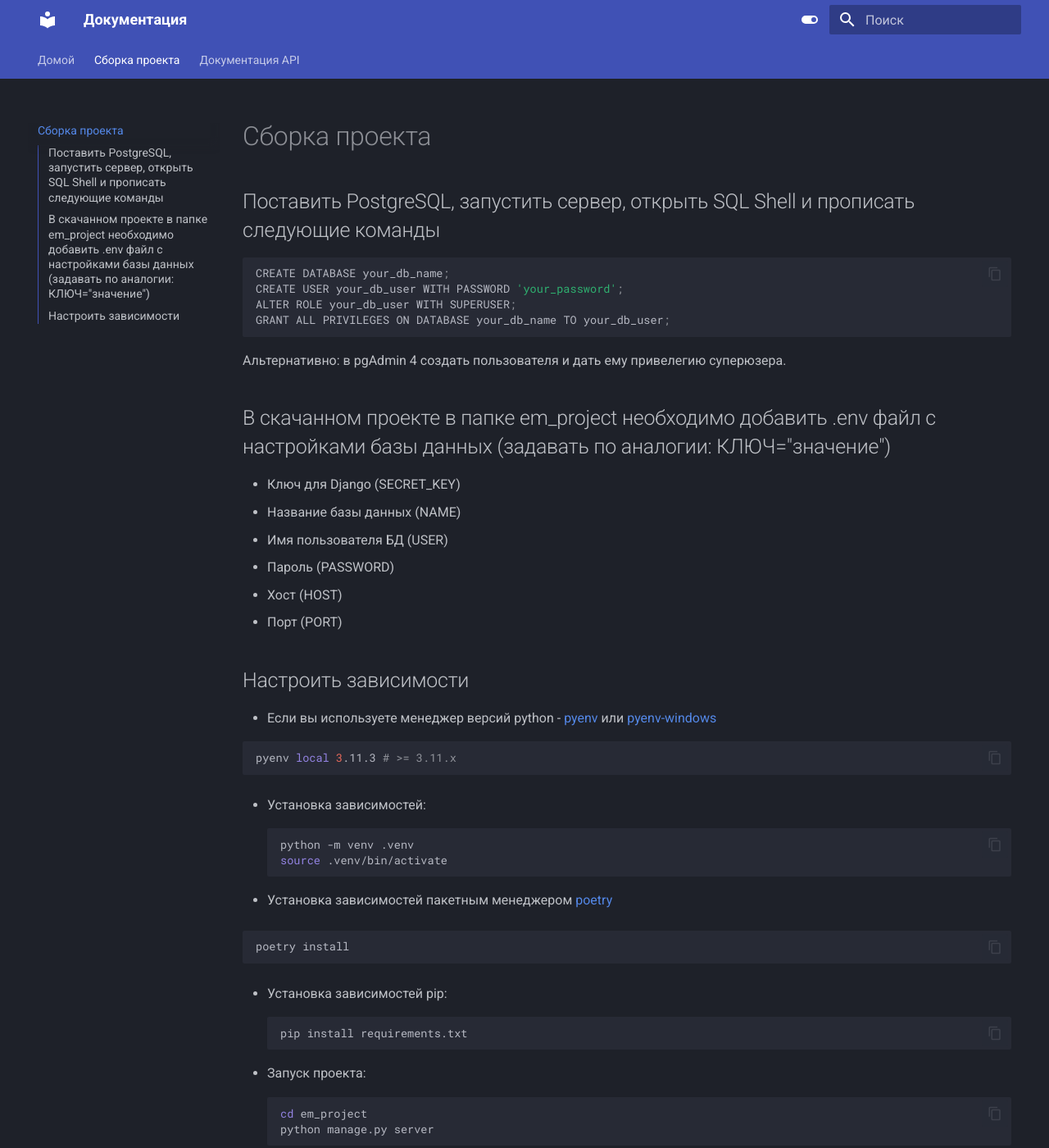
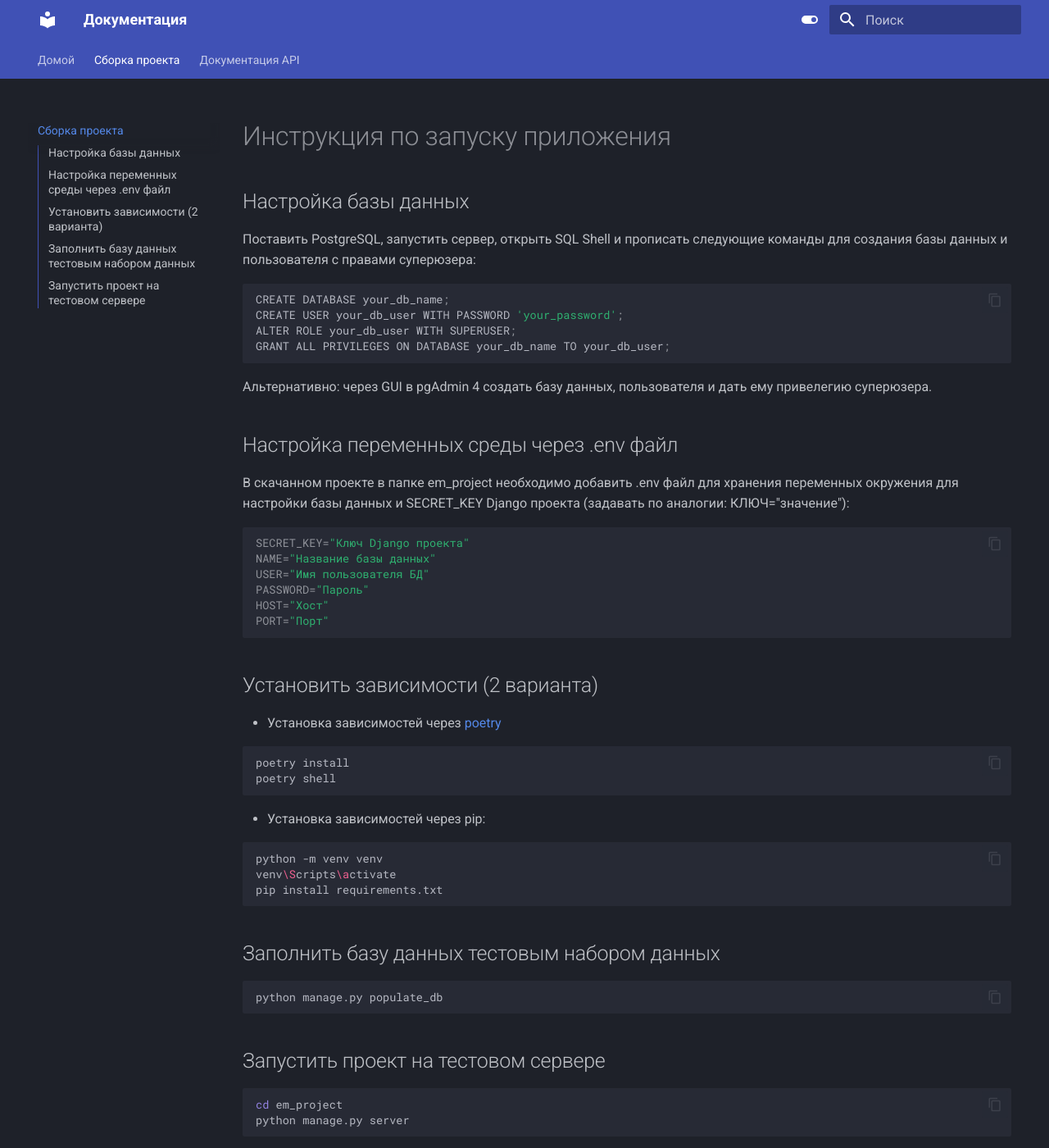
Before and after one commit to den13boec/emphasoft_project, an MkDocs documentation site: the page built from docs/run.md, in a window 1280 px wide and 1400 px high. Shown: the whole window at 82% size. Built offline with MkDocs 1.6.1 and Material for MkDocs 9.7.7, drawn with Linux system fonts in a browser that asks for light colours; some of the changed text lies outside the part shown.

Commit message:
Updated run.md

````diff
--- a/docs/run.md
+++ b/docs/run.md
@@ -1,61 +1,57 @@
-# Сборка проекта
+# Инструкция по запуску приложения
 
-## Поставить PostgreSQL, запустить сервер, открыть SQL Shell и прописать следующие команды
+## Настройка базы данных
 
-   ```shell
-   CREATE DATABASE your_db_name;
-   CREATE USER your_db_user WITH PASSWORD 'your_password';
-   ALTER ROLE your_db_user WITH SUPERUSER;
-   GRANT ALL PRIVILEGES ON DATABASE your_db_name TO your_db_user;
-   ```
+Поставить PostgreSQL, запустить сервер, открыть SQL Shell и прописать следующие команды для создания базы данных и пользователя с правами суперюзера:
 
-Альтернативно: в pgAdmin 4 создать пользователя и дать ему привелегию суперюзера.
+```shell
+CREATE DATABASE your_db_name;
+CREATE USER your_db_user WITH PASSWORD 'your_password';
+ALTER ROLE your_db_user WITH SUPERUSER;
+GRANT ALL PRIVILEGES ON DATABASE your_db_name TO your_db_user;
+```
 
-## В скачанном проекте в папке em_project необходимо добавить .env файл с настройками базы данных (задавать по аналогии: КЛЮЧ="значение")
+Альтернативно: через GUI в pgAdmin 4 создать базу данных, пользователя и дать ему привелегию суперюзера.
 
-- Ключ для Django (SECRET_KEY)
-- Название базы данных (NAME)
-- Имя пользователя БД (USER)
-- Пароль (PASSWORD)
-- Хост (HOST)
-- Порт (PORT)
+## Настройка переменных среды через .env файл
 
-## Настроить зависимости
+В скачанном проекте в папке em_project необходимо добавить .env файл для хранения переменных окружения для настройки базы данных и SECRET_KEY Django проекта (задавать по аналогии: КЛЮЧ="значение"):
 
-- Если вы используете менеджер версий python - [pyenv](https://github.com/pyenv/pyenv) или [pyenv-windows](https://github.com/pyenv-win/pyenv-win)
+```shell
+SECRET_KEY="Ключ Django проекта"
+NAME="Название базы данных"
+USER="Имя пользователя БД"
+PASSWORD="Пароль"
+HOST="Хост"
+PORT="Порт"
+```
 
-  ```shell
-  pyenv local 3.11.3 # >= 3.11.x
-  ```
+## Установить зависимости (2 варианта)
 
-  - Установка зависимостей:
-
-    ```shell
-    python -m venv .venv
-    source .venv/bin/activate
-    ```
-
-- Установка зависимостей пакетным менеджером [poetry](https://python-poetry.org/)
+- Установка зависимостей через [poetry](https://python-poetry.org/)
 
   ```shell
   poetry install
+  poetry shell
   ```
 
-  - Установка зависимостей pip:
-
-    ```shell
-    pip install requirements.txt
-    ```
-
-  - Запуск проекта:
-
-    ```shell
-    cd em_project
-    python manage.py server
-    ```
-
-- Опциональная генерация записей в базу данных
+- Установка зависимостей через pip:
 
   ```shell
-  python manage.py populate_db
+  python -m venv venv
+  venv\Scripts\activate
+  pip install requirements.txt
   ```
+
+## Заполнить базу данных тестовым набором данных
+
+```shell
+python manage.py populate_db
+```
+
+## Запустить проект на тестовом сервере
+
+```shell
+cd em_project
+python manage.py server
+```
````
